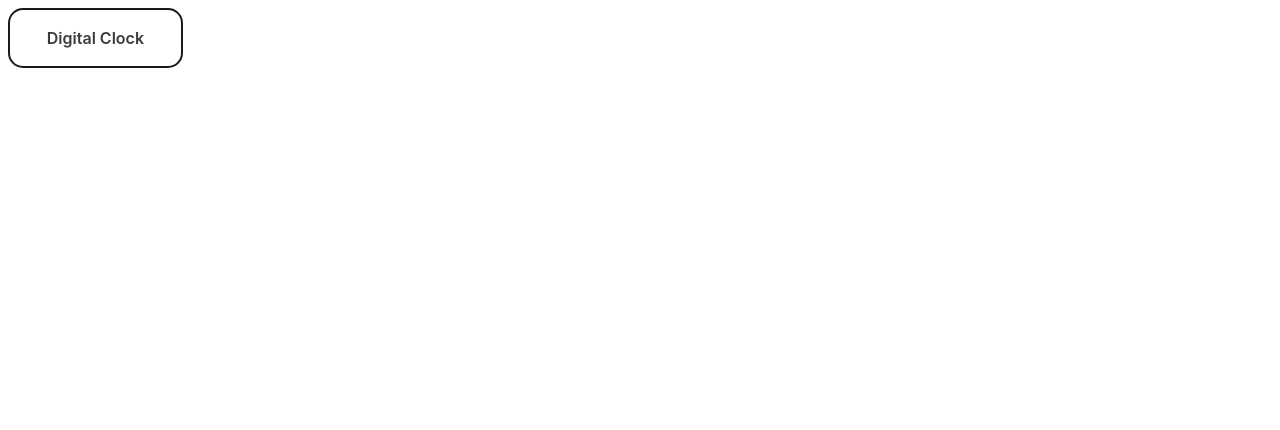
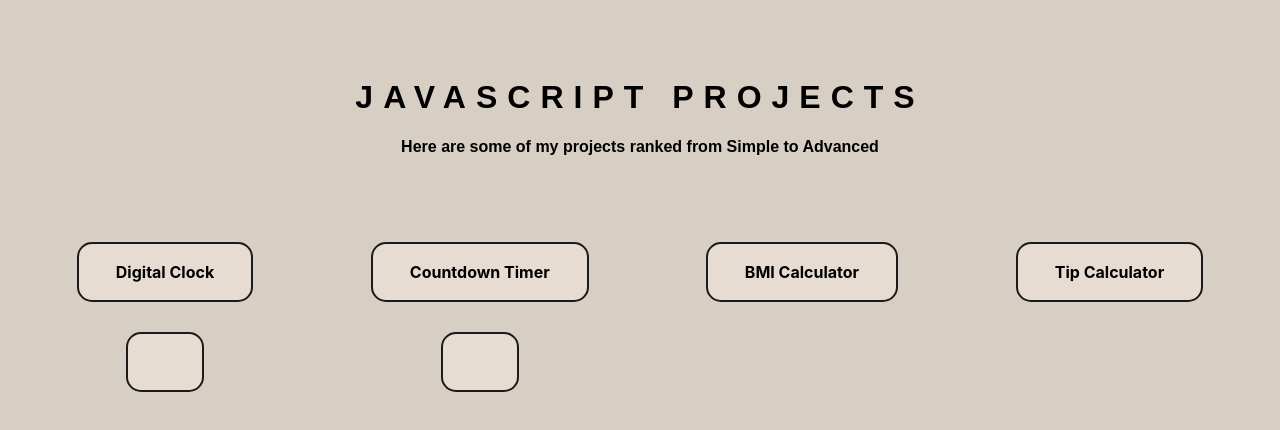
Before and after one commit to manavbillimoria/JavaScript-Projects, a plain HTML site: page src/index.html in a window 1280 px wide. Drawn offline with Linux system fonts and the light colour scheme.

Commit message:
layout update

```diff
--- a/src/index.html
+++ b/src/index.html
@@ -5,9 +5,39 @@
       <meta name="viewport" content="width=device-width, initial-scale=1.0">
       <title>JavaScript Projects</title>
       <link rel="stylesheet" href="styles.css">
-      <link rel="icon" href="./JavaScript-logo.png">
+      <link rel="icon" href="../JavaScript-logo.png">
 </head>
 <body>
-      <a href="./Digital Clock/src/index.html"><button>Digital Clock</button></a>
+      <div class="heading">
+            <h1>JAVASCRIPT PROJECTS</h1>
+            <h4>Here are some of my projects ranked from Simple to Advanced</h4>
+      </div>
+      <div class="grid-container">
+            <div class="grid-item">
+                  <a href="../Digital Clock/src/index.html"><button class="easy">Digital Clock</button></a>
+            </div>
+            <div class="grid-item">
+                  <a href="../Countdown Timer/src/index.html"><button class="easy">Countdown Timer</button></a>
+            </div>
+            <div class="grid-item">
+                  <a href=""><button class="easy">BMI Calculator</button></a>
+            </div>
+            <div class="grid-item">
+                  <a href=""><button class="easy">Tip Calculator</button></a>
+            </div>
+
+
+            <div class="grid-item">
+                  <a href=""><button class="medium"></button></a>
+            </div>
+
+
+            <div class="grid-item">
+                  <a href=""><button class="hard"></button></a>
+            </div>
+            </div>
+
+      </div>
+
 </body>
 </html>
--- a/src/styles.css
+++ b/src/styles.css
@@ -1,15 +1,67 @@
+.grid-container{
+      display: grid;
+      grid-template-columns: auto auto auto auto ;
+      padding: 10px 20px 10px 20px;
+      grid-gap: 20px;
+}
+.heading{
+      text-align: center;
+      padding: 50px 0px 50px 0px;
+      font-family: 'Readex Pro', sans-serif;
+
+}
+.heading > h1{
+      letter-spacing: 10px;
+}
+.grid-item{
+      text-align: center;
+      padding: 5px;
+}
+
+@import url('https://fonts.googleapis.com/css2?family=Grandiflora+One&family=Readex+Pro&family=Silkscreen&display=swap');
+
+*{
+      background-color: #D8CFC4;
+}
+
+
+
+
+
+
+.easy:hover{
+      border: 2px solid rgb(4, 255, 4);
+}
+.medium:hover{
+      border: 2px solid orange;
+}
+.hard:hover{
+      border: 2px solid red;
+}
+
+
+
+
+
+
+
+
+
+
+
+
 button {
       appearance: none;
-      background-color: transparent;
+      background-color: rgba(233, 222, 211, 0.895);
       border: 0.125em solid #1A1A1A;
       border-radius: 0.9375em;
       box-sizing: border-box;
-      color: #3B3B3B;
+      color: #000000;
       cursor: pointer;
       display: inline-block;
       font-family: Roobert,-apple-system,BlinkMacSystemFont,"Segoe UI",Helvetica,Arial,sans-serif,"Apple Color Emoji","Segoe UI Emoji","Segoe UI Symbol";
       font-size: 16px;
-      font-weight: 600;
+      font-weight: 700;
       line-height: normal;
       margin: 0;
       min-height: 3.75em;
```
Also changed, not shown: Countdown Timer/src/index.html (added, +11 -0 lines), Countdown Timer/src/scripts.js (added), Countdown Timer/src/styles.css (added).
